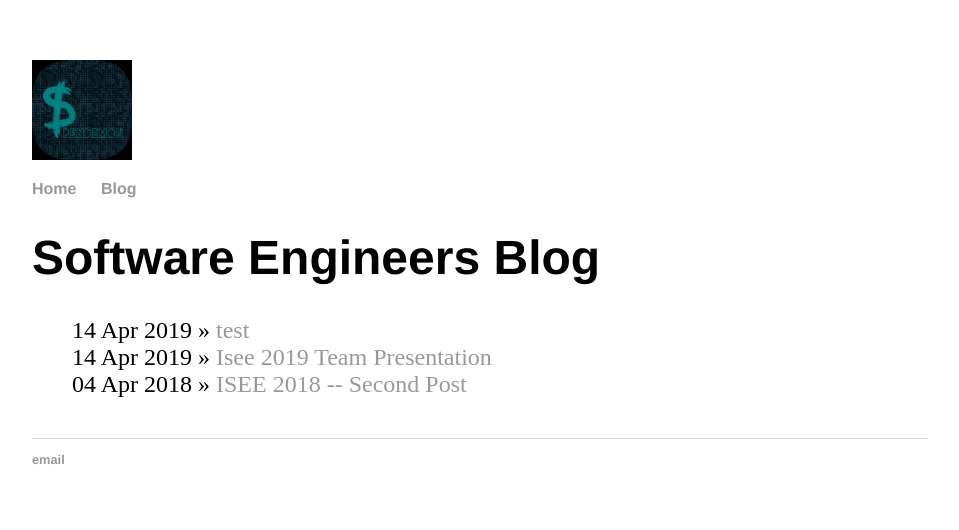
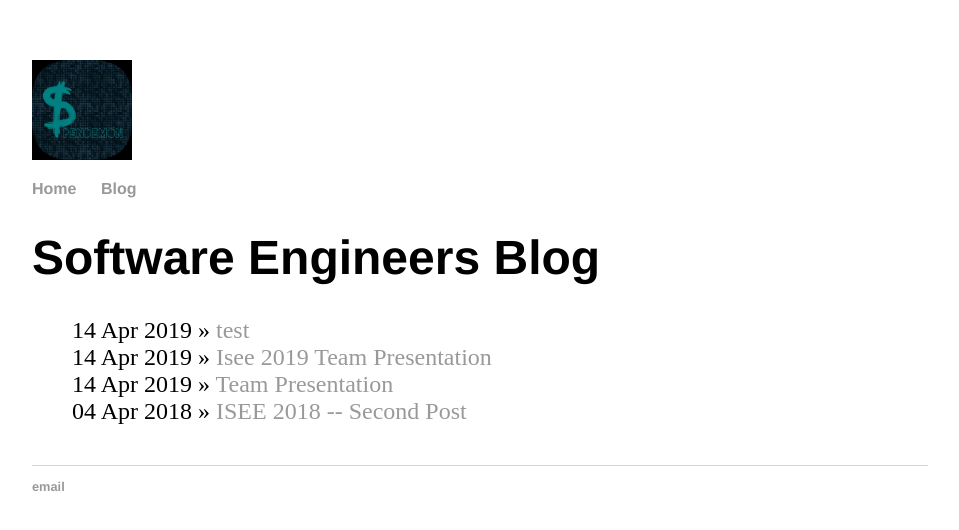
Before and after one commit to 785pavan/isee2019-SPENDEMON, a Jekyll site: the page built from docs/blog/index.html, in a window 1280 px wide. Shown: the top 530 px of the page, without its empty margins (160-1119 px from the left). Built offline with Jekyll 4.4.1, drawn with Linux system fonts in a browser that asks for light colours; a file with an impossible date is left out.

Commit message:
Intro changed

```diff
--- a/docs/_posts/2018-04-03-ISEE-2019-initial-post.md
+++ b/docs/_posts/2018-04-03-ISEE-2019-initial-post.md
@@ -1,7 +1,7 @@
 ---
 layout: post
-title: "ISEE 2019 -- Initial Blog Post"
-date: 2018904-12
+title: "Team Presentation"
+date: 2019-04-14
 ---
 
 It's done! The initial Blog post of the ISEE lecture in summer term 2019 -- powered by [Jekyll](http://jekyllrb.com).
--- a/docs/index.html
+++ b/docs/index.html
@@ -3,7 +3,8 @@
 title: SPENDEMON Project Blog -- Summer term 2019
 ---
 <div class="blurb">
-	<h1>SPENDEMON Project Blog -- Summer Term 2019</h1>
+	<h1>SPENDEMON</h1>
+	<h3 style = "text-align: right">...gotta track'em all!!</h3>
 	<p>Hello to all visiting this page! Along with the lecture "Introduction to Software Engineering for Enginners" at Otto-von-Guericke, Magdeburg, we, a team of three Engineers are foraging into the universe of Android App development.
 Here in this page, you can read about our struggles and progresses as we try to develop an app "SPENDEMON", a money control app, to keep track of the money you spend
 and keep a ledger for all your incomes and expenses. Thank you for showing interest in our efforts. Hope you enjoy the ride! <font size = "5">Prost!!</font></p>
```
